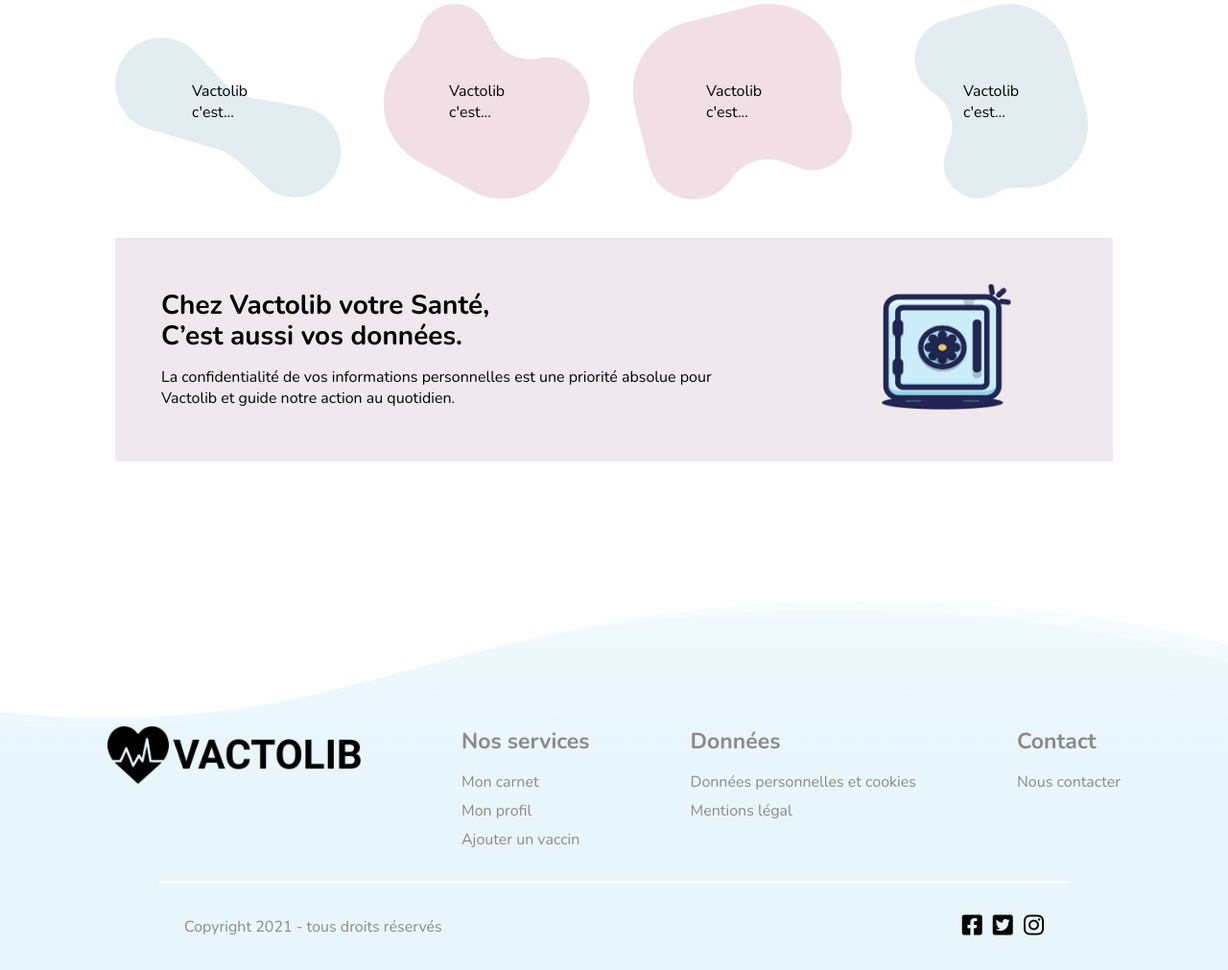
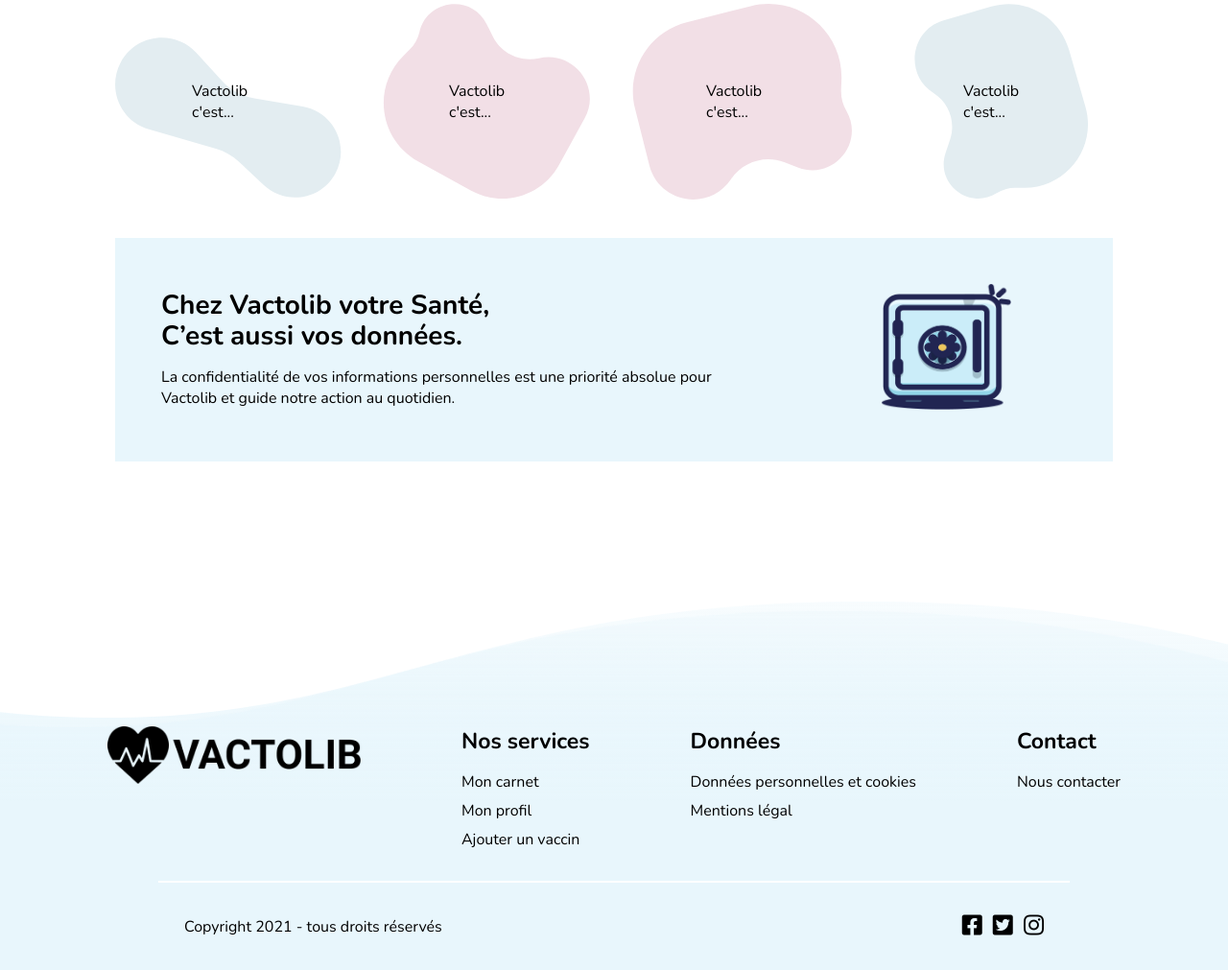
Before and after one commit to kapeupro/vactolib_projet, a PHP site: page / in a window 1280 px wide. Shown: the part 1285-2296 px from the top of the page at 96% size. Run offline with PHP 8.4, Linux system fonts and the light colour scheme; the visitor is signed in with stand-in values (Sample User, id 1).

Commit message:
finitions theo

```diff
--- a/asset/css/style_user.css
+++ b/asset/css/style_user.css
@@ -208,7 +208,7 @@ a{
 }
 /*Donnes_secure*/
 .container_secure{
-    background-color: var(--roser);
+    background-color: var(--bleu);
     padding: 3rem;
 }
 .ds_text {
@@ -267,14 +267,14 @@ a{
     padding: 10rem 7rem 2rem 7rem;
     position: relative;
     overflow: hidden;
-    color: var(--gris);
+    color: var(--noir);
 }
 #footer h3{
     padding-bottom: 1rem;
     font-size: 23px;
 }
 #footer a{
-    color: var(--gris);
+    color: var(--noir);
 }
 #footer a:hover{
     color: white;
--- a/index.php
+++ b/index.php
@@ -127,7 +127,6 @@ if(!empty($_SESSION)){
                                 pilotée par l'État pour vous retrouver dans vos différents vaccins.</p>
                         </div>
 
-
                         <div class="accueil_buttons_container">
                             <div class="button_type1">
                                 <a href="register.php">Inscription</a>
```
